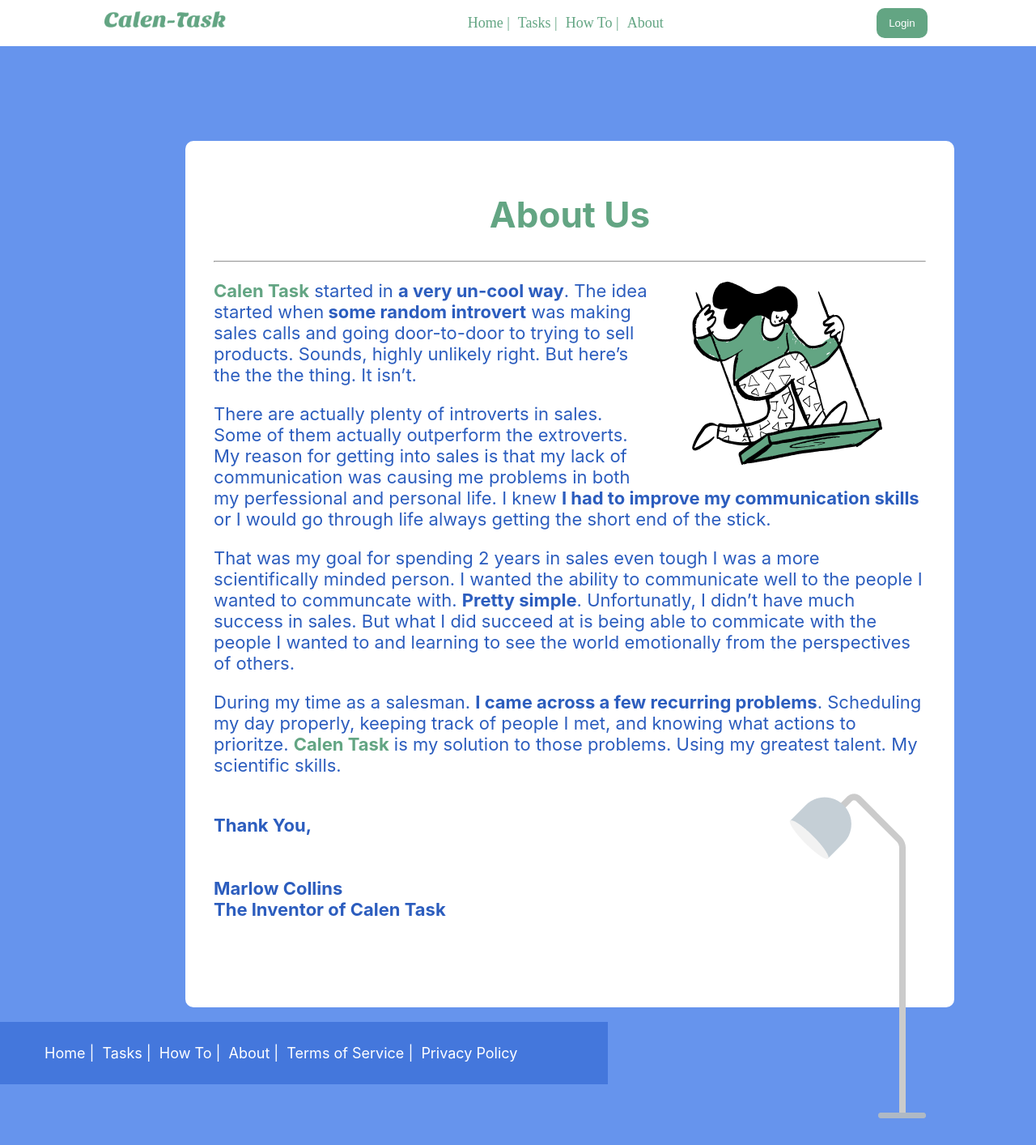
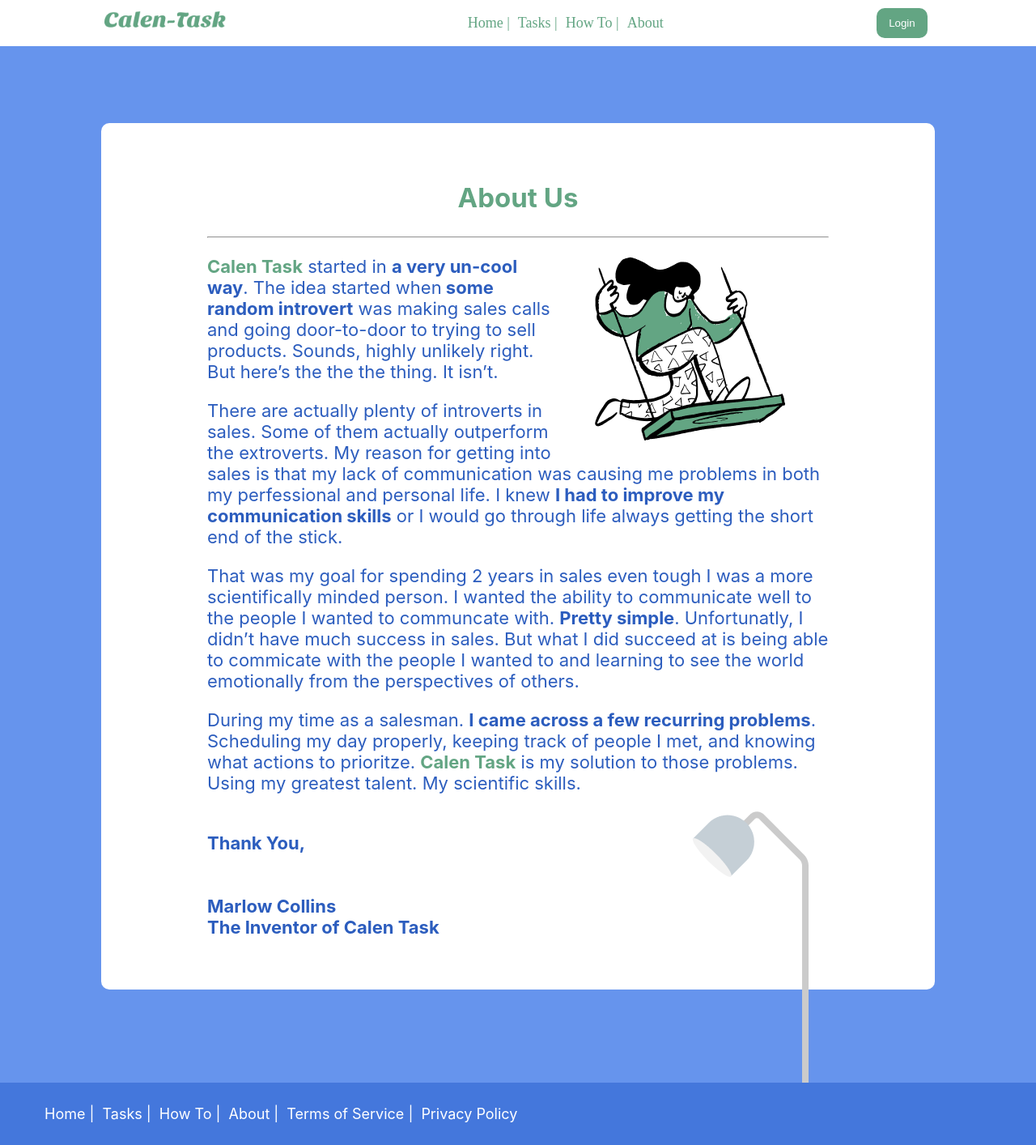
Before and after one commit to Marlow95/calentask-fullstack, a React (Create React App) app: page /about in a window 1280 px wide. Shown: the whole page at 81% size. Before the commit the page ends 1381 px from the top, so only its background shows below. Built offline with nearby package versions, Linux system fonts and the light colour scheme.

Commit message:
Style Changes 2

```diff
--- /dev/null
+++ b/src/css/about.css
@@ -0,0 +1,51 @@
+/*.CSS should be used on complex css pages or pages commonly changed. All classnames should be specific to avoid css collisions and side effects.
+All of the .CSS pages are linked so a classname on one page can affect another if its the same. For regular pages consider styled components */
+
+.about-container {
+    display: flex;
+    height: 1200px;
+    justify-content: center;
+    margin-top: 80px;
+}
+
+
+.about-div {
+    background-color: white;
+    border-radius: 10px;
+    color: #2C5DBE;
+    font-size: 22px;
+    height: 1000px;
+    margin: 15px;
+    padding: 35px;
+    text-align: left;
+    width: 75%;
+}
+
+.article-container{
+    height: 0;
+    display: flex;
+    justify-content: center;
+}
+
+.article-content {
+    width: 80%;
+    padding: 10px;
+}
+
+.about-title {
+    color: #63A583;
+    text-align: center;
+}
+
+.about-horizontal-rule {
+    background-color: #C4C4C4;
+    border-width: thin;
+}
+
+.swing-graphic {
+    float: right;
+}
+
+.lamp-graphic {
+    float: right;
+}
--- a/src/css/footer.css
+++ /dev/null
@@ -1,9 +0,0 @@
-.list {
-    display: inline;
-    padding: 5px;
-}
-
-.link-footer {
-    color: white;
-    text-decoration: none;
-}
--- a/src/css/homePage.css
+++ b/src/css/homePage.css
@@ -1,8 +1,11 @@
+/*.CSS should be used on complex css pages or pages commonly changed. All classnames should be specific to avoid css collisions and side effects.
+All of the .CSS pages are linked so a classname on one page can affect another if its the same. For regular pages consider styled components */
+
 .content-container {
     height: 1400px;
 }
 
-.container {
+.jumbotron-container {
     display: flex;
     justify-content: center;
     height: fit-content;
--- a/src/css/nav.css
+++ /dev/null
@@ -1,9 +0,0 @@
-.list {
-    display: inline;
-    padding: 5px;
-}
-
-.link {
-    text-decoration: none;
-    color: #63A583;
-}
--- a/src/main/footer.js
+++ b/src/main/footer.js
@@ -1,28 +1,27 @@
 import React from 'react';
 import { Link } from 'react-router-dom'
-import "../css/footer.css"
 
 function footer(){
     return (
         <footer style={footerStyles}>
             <ul>
-                <li className="list">
-                    <Link className="link-footer" to="/">Home |</ Link>
+                <li style={footerList}>
+                    <Link style={footerLink} to="/">Home |</ Link>
                 </li>
-                <li className="list">
-                    <Link className="link-footer" to="/tasks">Tasks |</ Link>
+                <li style={footerList}>
+                    <Link style={footerLink} to="/tasks">Tasks |</ Link>
                 </li>
-                <li className="list">
-                    <Link className="link-footer" to="/how-to">How To |</ Link>
+                <li style={footerList}>
+                    <Link style={footerLink} to="/how-to">How To |</ Link>
                 </li>
-                <li className="list">
-                    <Link className="link-footer" to="/about">About |</ Link>
+                <li style={footerList}>
+                    <Link style={footerLink} to="/about">About |</ Link>
                 </li>
-                <li className="list">
-                    <Link className="link-footer" to="/terms-of-service">Terms of Service |</ Link>
+                <li style={footerList}>
+                    <Link style={footerLink} to="/terms-of-service">Terms of Service |</ Link>
                 </li>
-                <li className="list">
-                    <Link className="link-footer" to="/privacy-policy">Privacy Policy </Link>
+                <li style={footerList}>
+                    <Link style={footerLink} to="/privacy-policy">Privacy Policy </Link>
                 </li>
             </ul>
         </footer>
@@ -36,7 +35,17 @@ const footerStyles = {
     fontSize: '18px',
     padding: '10px',
     display: 'flex',
-    flexDirection: 'left'
+    justifyContent: 'left'
+}
+
+const footerList = {
+    display: 'inline',
+    padding: '5px'
+}
+
+const footerLink = {
+    color: 'white',
+    textDecoration: 'none'
 }
 
 export default footer
--- a/src/main/nav.js
+++ b/src/main/nav.js
@@ -1,26 +1,25 @@
 import React from 'react';
 import { Link } from 'react-router-dom'
-import '../css/nav.css'
 
 function Nav(){
     return(
         <nav style={navStyles}>
             <img src="./images/Calen-Task.png" alt="logo" width="150" height="20" style={logoStyles}/>
             <ul>
-                <li className="list">
-                    <Link className="link" to="/">Home |</ Link>
+                <li style={navList}>
+                    <Link style={navLink} to="/">Home |</ Link>
                 </li>
-                <li className="list">
-                    <Link className="link" to="/tasks">Tasks |</ Link>
+                <li style={navList}>
+                    <Link style={navLink} to="/tasks">Tasks |</ Link>
                 </li>
-                <li className="list">
-                    <Link className="link" to="/how-to">How To |</ Link>
+                <li style={navList}>
+                    <Link style={navLink} to="/how-to">How To |</ Link>
                 </li>
-                <li className="list">
-                    <Link className="link" to="/about">About </ Link>
+                <li style={navList}>
+                    <Link style={navLink} to="/about">About </ Link>
                 </li>
             </ul>
-            <button style={btnStyles}>Login</button>
+            <button style={loginModalStyles}>Login</button>
         </nav>
     )
 }
@@ -39,7 +38,17 @@ const logoStyles = {
     marginTop: '9px'
 }
 
-const btnStyles = {
+const navList = {
+    display: 'inline',
+    padding: '5px'
+}
+
+const navLink = {
+    textDecoration: 'none',
+    color: '#63A583'
+}
+
+const loginModalStyles = {
     backgroundColor: '#63A583',
     color: 'white',
     padding: '0px 15px 0px 15px',
--- a/src/pages/aboutPage.js
+++ b/src/pages/aboutPage.js
@@ -1,12 +1,17 @@
 import React from 'react';
+import '../css/about.css'
 
 function AboutPage(){
     return (
-        <div style={aboutContainer}>
-            <div style={aboutDiv}>
-                <h1 style={aboutTitle}>About Us</h1>
-                <hr style={aboutHr}/>
-                <img style={swingGraphic} src="/images/swing.png" alt="swing" />
+        <div className="about-container">
+            <div className="about-div">
+                <div className="article-container">
+                    <article className="article-content">
+                        <h1 className="about-title">About Us</h1>
+                        <hr className="about-horizontal-rule"/>
+                        <div className="swing-img-container">
+                            <img className="swing-graphic" src="/images/swing.png" alt="swing" />
+                        </div>
                         <p>
                             <strong style={greenFont}>Calen Task</strong> started in <strong>a very un-cool way</strong>. The idea started when
                             <strong> some random introvert</strong> was making sales calls and going door-to-door to
@@ -31,11 +36,12 @@ function AboutPage(){
                         <p>
                             During my time as a salesman. <strong>I came across a few recurring problems</strong>.
                             Scheduling my day properly, keeping track of people I met, and knowing
-                    what actions to prioritze. <strong style={{color: '#63A583'}}>Calen Task</strong> is my solution to those problems.
+                            what actions to prioritze. <strong style={greenFont}>Calen Task</strong> is my solution to those problems.
                             Using my greatest talent. My scientific skills.
                         </p>
-
-                <img style={lampGraphic} src="/images/lamp.png" alt="lamp" />
+                        <div className="lamp-img-container">
+                            <img className="lamp-graphic" src="/images/lamp.png" alt="lamp" />
+                        </div>
 
                         <p>
                             <br />
@@ -49,51 +55,16 @@ function AboutPage(){
                             The Inventor of  Calen Task
                             </strong>
                         </p>
+                    </article>
+                </div>
             </div>
         </div>
     )
 }
 
-//styles
-
 const greenFont = {
     color: '#63A583'
 }
 
-const aboutContainer = {
-    height: '1200px',
-    width: '75%'
-}
-
-const aboutDiv = {
-    backgroundColor: 'white',
-    borderRadius: '10px',
-    color: '#2C5DBE',
-    fontSize: '22px',
-    left: '14rem',
-    margin: '5px',
-    padding: '35px',
-    position: 'relative',
-    textAlign: 'left',
-    top: '7rem',
-    height: '1000px'
-}
-
-const aboutTitle = {
-    color: '#63A583',
-    textAlign: 'center'
-}
-
-const aboutHr = {
-    backgroundColor: '#C4C4C4'
-}
-
-const swingGraphic = {
-    float: 'right'
-}
-
-const lampGraphic = {
-    float: 'right'
-}
 
 export default AboutPage
--- a/src/pages/homePage.js
+++ b/src/pages/homePage.js
@@ -4,7 +4,7 @@ import "../css/homePage.css"
 function HomePage(){
     return (
         <div className="content-container">
-            <div className="container">
+            <div className="jumbotron-container">
                 <div className="jumbotron">
                     <h1>Never, Forget That Important Meeting Ever Again!</h1>
                     <hr />
--- a/src/pages/taskPage.js
+++ b/src/pages/taskPage.js
@@ -1,4 +1,5 @@
 import React from 'react';
+import '../css/tasks.css'
 
 function TaskPage(){
     return (
```
Also changed, not shown: src/css/tasks.css (added). Lines whose indentation alone changed are shown as unchanged.
